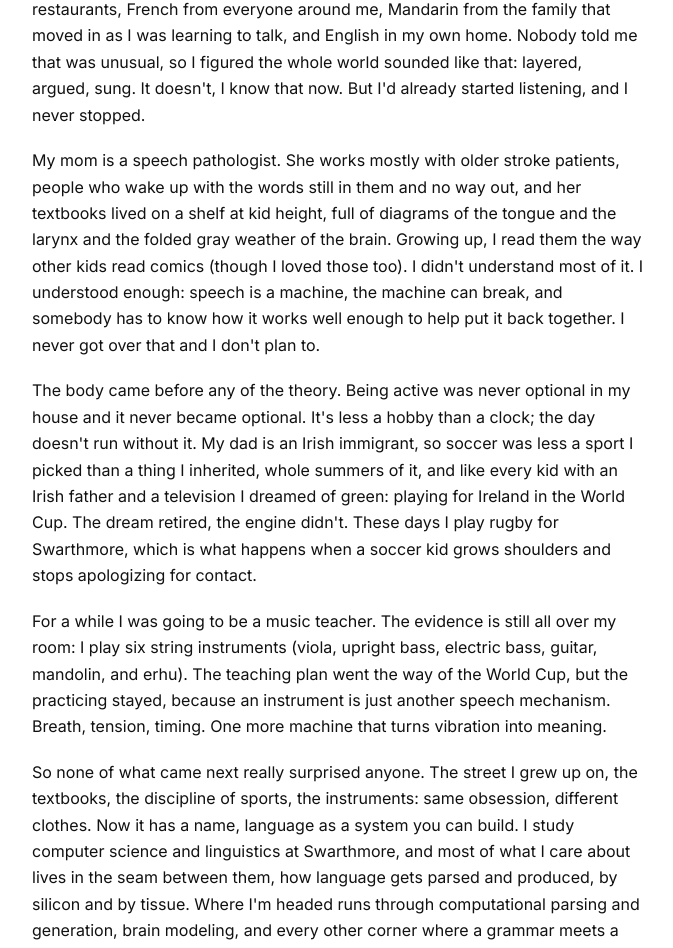
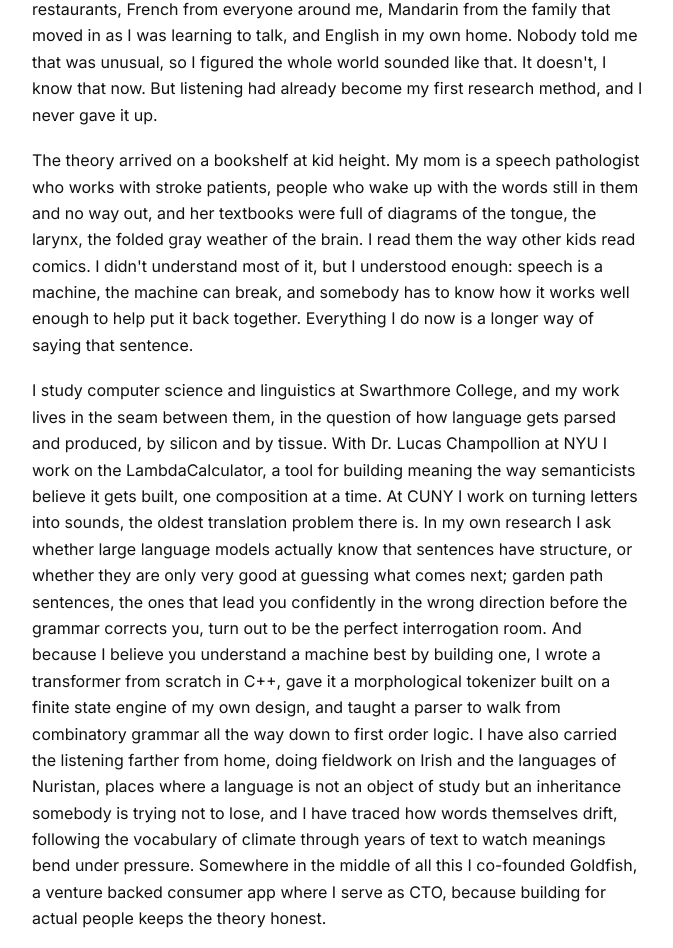
Before and after one commit to daltonoscar0/oscar-site, a React (Vite) app: page /about in a window 1280 px wide. Shown: the part 251-1199 px from the top of the page, without its empty margins (302-975 px from the left). Built offline with nearby package versions, Linux system fonts and the light colour scheme.

Commit message:
Rewrite about page

```diff
--- a/src/pages/About.jsx
+++ b/src/pages/About.jsx
@@ -7,53 +7,72 @@
           I grew up walking home through six languages: Spanish from my
           next-door neighbors, Hindi from the family across the street,
           Haitian Creole at the restaurants, French from everyone around me,
-          Mandarin from the family that moved in as I was learning to
-          talk, and English in my own home. Nobody told me that was unusual, so I figured the whole world
-          sounded like that: layered, argued, sung. It doesn't, I know that
-          now. But I'd already started listening, and I never stopped.
+          Mandarin from the family that moved in as I was learning to talk,
+          and English in my own home. Nobody told me that was unusual, so I
+          figured the whole world sounded like that. It doesn't, I know that
+          now. But listening had already become my first research method, and
+          I never gave it up.
         </p>
         <p>
-          My mom is a speech pathologist. She works mostly with older stroke
-          patients, people who wake up with the words still in them and no
-          way out, and her textbooks lived on a shelf at kid height, full of
-          diagrams of the tongue and the larynx and the folded gray weather
-          of the brain. Growing up, I read them the way other kids read
-          comics (though I loved those too). I didn't understand most of it.
-          I understood enough: speech is a machine, the machine can break,
-          and somebody has to know how it works well enough to help put it
-          back together. I never got over that and I don't plan to.
+          The theory arrived on a bookshelf at kid height. My mom is a speech
+          pathologist who works with stroke patients, people who wake up with
+          the words still in them and no way out, and her textbooks were full
+          of diagrams of the tongue, the larynx, the folded gray weather of
+          the brain. I read them the way other kids read comics. I didn't
+          understand most of it, but I understood enough: speech is a
+          machine, the machine can break, and somebody has to know how it
+          works well enough to help put it back together. Everything I do now
+          is a longer way of saying that sentence.
         </p>
         <p>
-          The body came before any of the theory. Being active was never
-          optional in my house and it never became optional. It's less a
-          hobby than a clock; the day doesn't run without it. My dad is an
-          Irish immigrant, so soccer was less a sport I picked than a thing
-          I inherited, whole summers of it, and like every kid with an Irish
-          father and a television I dreamed of green: playing for Ireland in the World
-          Cup. The dream retired, the engine didn't. These days I
-          play rugby for Swarthmore, which is what happens when a soccer kid
-          grows shoulders and stops apologizing for contact.
+          I study computer science and linguistics at Swarthmore College, and
+          my work lives in the seam between them, in the question of how
+          language gets parsed and produced, by silicon and by tissue. With
+          Dr. Lucas Champollion at NYU I work on the LambdaCalculator, a tool
+          for building meaning the way semanticists believe it gets built,
+          one composition at a time. At CUNY I work on turning letters into
+          sounds, the oldest translation problem there is. In my own research
+          I ask whether large language models actually know that sentences
+          have structure, or whether they are only very good at guessing what
+          comes next; garden path sentences, the ones that lead you
+          confidently in the wrong direction before the grammar corrects you,
+          turn out to be the perfect interrogation room. And because I
+          believe you understand a machine best by building one, I wrote a
+          transformer from scratch in C++, gave it a morphological tokenizer
+          built on a finite state engine of my own design, and taught a
+          parser to walk from combinatory grammar all the way down to first
+          order logic. I have also carried the listening farther from home,
+          doing fieldwork on Irish and the languages of Nuristan, places
+          where a language is not an object of study but an inheritance
+          somebody is trying not to lose, and I have traced how words
+          themselves drift, following the vocabulary of climate through years
+          of text to watch meanings bend under pressure. Somewhere in the
+          middle of all this I co-founded Goldfish, a venture backed consumer
+          app where I serve as CTO, because building for actual people keeps
+          the theory honest.
         </p>
         <p>
-          For a while I was going to be a music teacher. The evidence is still all over my room: I play six
-          string instruments (viola, upright bass, electric bass, guitar,
-          mandolin, and erhu). The
-          teaching plan went the way of the World Cup, but the practicing
-          stayed, because an instrument is just another speech mechanism.
-          Breath, tension, timing. One more machine that turns vibration
-          into meaning.
+          The body came before any of the theory and it never stepped aside.
+          My dad is an Irish immigrant, so soccer was less a sport I picked
+          than a thing I inherited, whole summers of it, and like every kid
+          with an Irish father and a television I dreamed of green: playing
+          for Ireland in the World Cup. The dream retired, the engine didn't.
+          These days I play rugby for Swarthmore, which is what happens when
+          a soccer kid grows shoulders and stops apologizing for contact. And
+          for a while I was going to be a music teacher; the evidence is
+          still all over my room in the shape of six string instruments,
+          viola, upright bass, electric bass, guitar, mandolin, and erhu,
+          plus the live coding sets I build when the practicing wants a
+          machine to talk to. The teaching plan went the way of the World
+          Cup, but the practicing stayed, because an instrument is just
+          another speech mechanism. Breath, tension, timing. One more machine
+          that turns vibration into meaning.
         </p>
         <p>
-          So none of what came next really surprised anyone. The street I grew up on, the
-          textbooks, the discipline of sports, the instruments: same obsession, different clothes. Now
-          it has a name, language as a system you can build. I study
-          computer science and linguistics at Swarthmore, and most of what I
-          care about lives in the seam between them, how language gets
-          parsed and produced, by silicon and by tissue. Where I'm headed
-          runs through computational parsing and generation, brain modeling,
-          and every other corner where a grammar meets a circuit. I want to
-          understand the machine my mom's patients fight to restart. I want
-          to build ones like it.
+          So none of it really surprised anyone. The street, the textbooks,
+          the discipline, the instruments, the fieldwork, the code: same
+          obsession, different clothes. I want to understand the machine my
+          mom's patients fight to restart. I want to build ones like it.
         </p>
         <p>Mostly, though, I'm still the kid walking home, listening.</p>
       </div>
```
